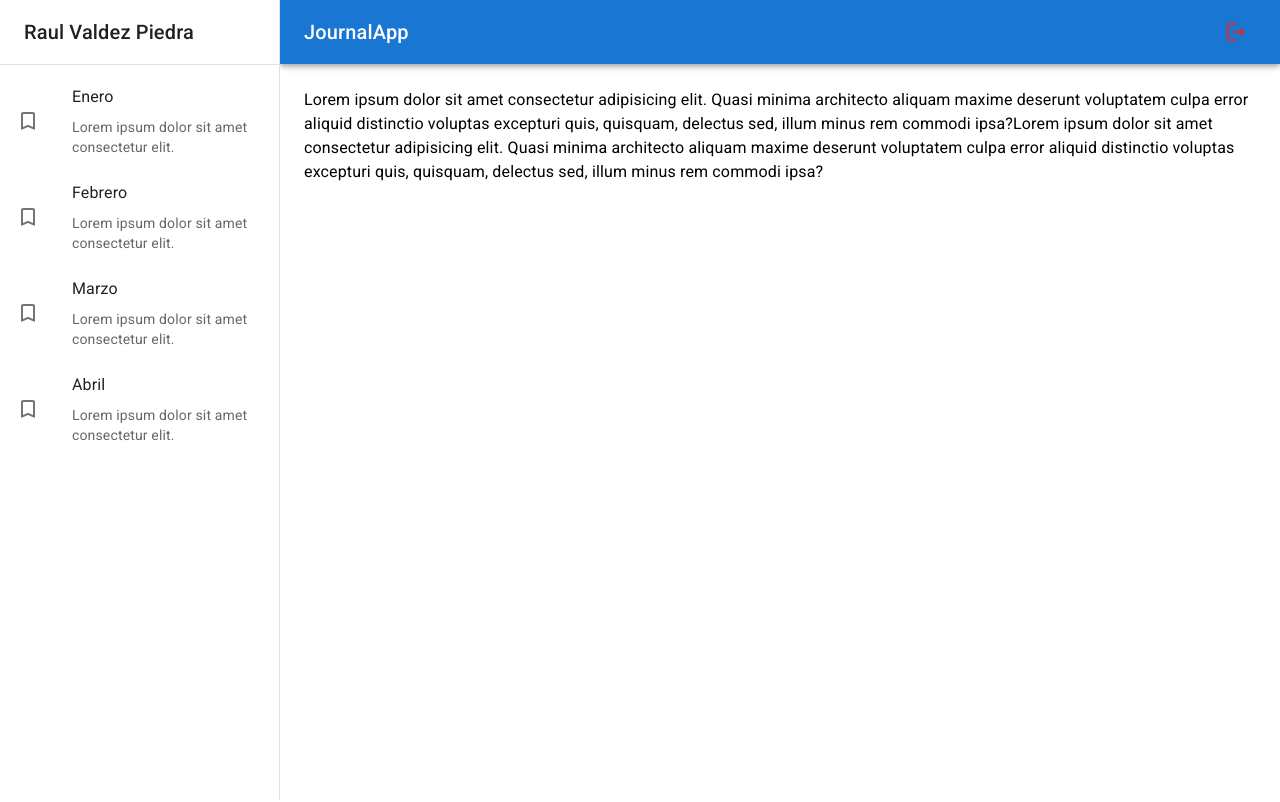
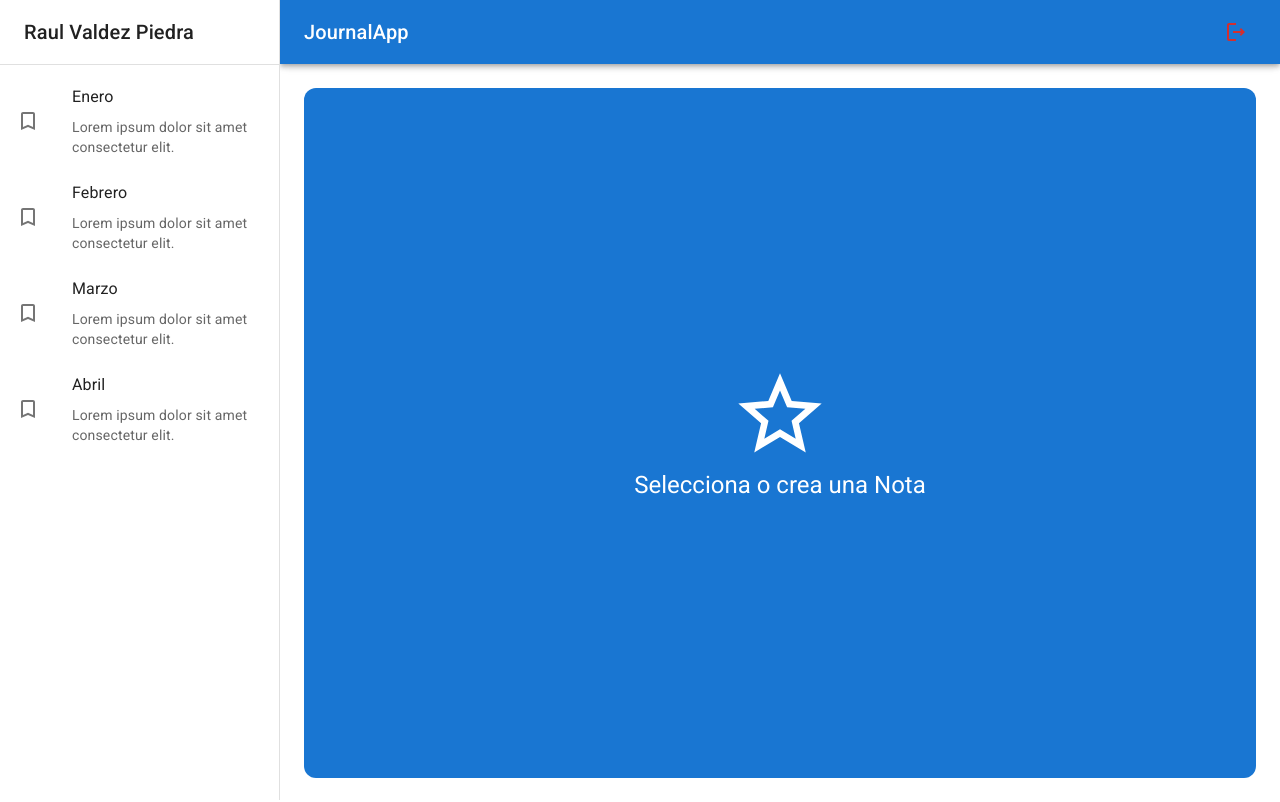
Before and after one commit to centinelaCode/journal-app, a React (Vite) app: page / in a window 1280 px wide. Built offline with nearby package versions, Linux system fonts and the light colour scheme.

Commit message:
[ADD] Se implementa la view <NothingSelectedView> cuando no hay nota seleccionada
=> las views seria solo uan parate del layout que cambiaria

```diff
--- a/src/auth/layout/AuthLayout.jsx
+++ b/src/auth/layout/AuthLayout.jsx
@@ -14,13 +14,13 @@
       <Grid
       item
       className='box-shadow'
+      xs={ 3 }
       sx={{
          width: { sm: 450 },
          backgroundColor: 'white',
          padding: 3,
          borderRadius: 2
-      }}
-      xs={ 3 }>
+      }}>
 
          <Typography variant="h5" sx={{ mb: 1 }}>{ title }</Typography>
 
--- a/src/journal/pages/JournalPage.jsx
+++ b/src/journal/pages/JournalPage.jsx
@@ -1,13 +1,16 @@
-import { Typography } from '@mui/material'
 import { JournalLayout } from '../layout/JournalLayout'
+import { NothingSelectedView } from '../views'
 
 export const JournalPage = () => {
   return (
     <JournalLayout>
 
-      <Typography>Lorem ipsum dolor sit amet consectetur adipisicing elit. Quasi minima architecto aliquam maxime deserunt voluptatem culpa error aliquid distinctio voluptas excepturi quis, quisquam, delectus sed, illum minus rem commodi ipsa?Lorem ipsum dolor sit amet consectetur adipisicing elit. Quasi minima architecto aliquam maxime deserunt voluptatem culpa error aliquid distinctio voluptas excepturi quis, quisquam, delectus sed, illum minus rem commodi ipsa?</Typography>
+      {/* <Typography>Lorem ipsum dolor sit amet consectetur adipisicing elit. Quasi minima architecto aliquam maxime deserunt voluptatem culpa error aliquid distinctio voluptas excepturi quis, quisquam, delectus sed, illum minus rem commodi ipsa?Lorem ipsum dolor sit amet consectetur adipisicing elit. Quasi minima architecto aliquam maxime deserunt voluptatem culpa error aliquid distinctio voluptas excepturi quis, quisquam, delectus sed, illum minus rem commodi ipsa?</Typography> */}
 
-      {/* Noting Selected */}
+      {/* NothingSelectedView -> no hay nada seleccionado */}
+      < NothingSelectedView />
+
+      {/* NoteView -> seleccionado */}
       {/* NoteView */}
 
     </JournalLayout>
--- /dev/null
+++ b/src/journal/views/NothingSelectedView.jsx
@@ -0,0 +1,24 @@
+import { StarOutline } from '@mui/icons-material'
+import { Grid, Typography } from '@mui/material'
+
+
+export const NothingSelectedView = () => {
+   return (
+      <Grid
+         container
+         spacing={ 0 }
+         direction="column"
+         alignItems="center"
+         justifyContent="center"
+         sx={{ minHeight: 'calc(100vh - 110px)', backgroundColor: 'primary.main', borderRadius: 3 }}
+      >
+         <Grid item xs={ 12 }>
+            <StarOutline  sx={{ fontSize: 100, color: 'white'}} />
+         </Grid>
+         <Grid item xs={ 12 }>
+            <Typography variant="h5" color="white">Selecciona o crea una Nota</Typography>
+         </Grid>
+
+      </Grid>
+   )
+}
--- /dev/null
+++ b/src/journal/views/index.js
@@ -0,0 +1,2 @@
+
+export * from './NothingSelectedView'
```
